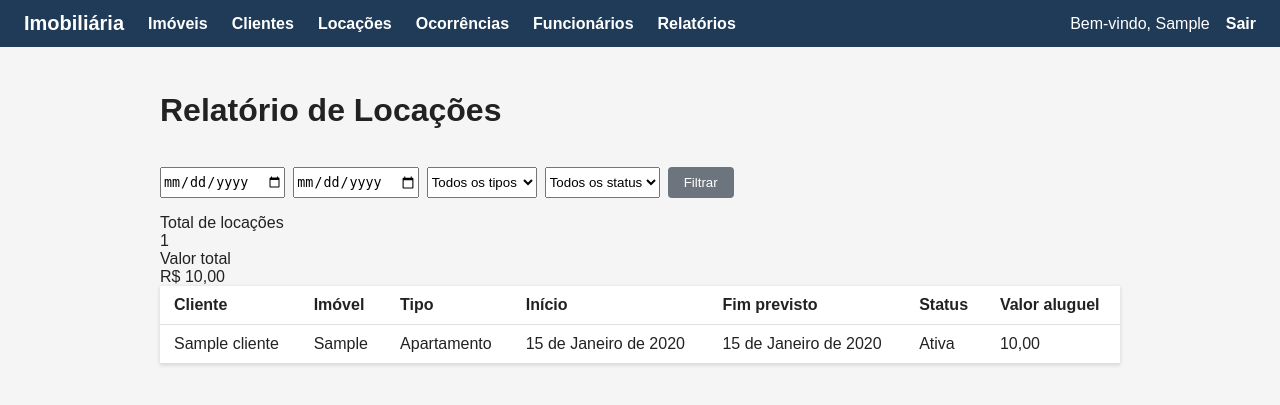
After one commit to crys-k/ProjetoFinal-FULLSTACK, a Django app: page /relatorios/ in a window 1280 px wide. The commit adds this page. Shown: the top 405 px of the page. Run offline with Django 5.2, Linux system fonts and the light colour scheme; a user stored in the database is signed in; tables that the repository leaves empty hold one stand-in row (values such as "Sample post").

Commit message:
feat: adiciona template e partial de relatorio de locacoes

```diff
--- a/imobiliaria/templates/imobiliaria/_partials/_nav-bar.html
+++ b/imobiliaria/templates/imobiliaria/_partials/_nav-bar.html
@@ -7,6 +7,7 @@
         <a href="{% url 'imobiliaria:ocorrencia_lista' %}" class="nav-bar__link">Ocorrências</a>
         {% if user.is_staff %}
             <a href="{% url 'imobiliaria:funcionario_lista' %}" class="nav-bar__link">Funcionários</a>
+            <a href="{% url 'imobiliaria:relatorio_locacoes' %}" class="nav-bar__link">Relatórios</a>
         {% endif %}
     </div>
     <div class="nav-bar__usuario">
--- /dev/null
+++ b/imobiliaria/templates/imobiliaria/_partials/_relatorio-linha.html
@@ -0,0 +1,9 @@
+<tr class="tabela__linha">
+    <td>{{ locacao.cliente.nome }}</td>
+    <td>{{ locacao.imovel.endereco }}</td>
+    <td>{{ locacao.imovel.get_tipo_display }}</td>
+    <td>{{ locacao.data_inicio }}</td>
+    <td>{{ locacao.data_fim_prevista }}</td>
+    <td>{{ locacao.get_status_display }}</td>
+    <td>{{ locacao.imovel.valor_aluguel }}</td>
+</tr>
--- /dev/null
+++ b/imobiliaria/templates/imobiliaria/relatorio_locacoes.html
@@ -0,0 +1,61 @@
+{% extends 'imobiliaria/base.html' %}
+
+{% block title %}Relatório de Locações | Imobiliária{% endblock %}
+
+{% block conteudo %}
+    <div class="pagina-cabecalho">
+        <h1>Relatório de Locações</h1>
+    </div>
+
+    <form method="get" class="filtro-imoveis">
+        <input type="date" name="data_inicio_de" value="{{ data_inicio_de|default:'' }}">
+        <input type="date" name="data_inicio_ate" value="{{ data_inicio_ate|default:'' }}">
+        <select name="tipo">
+            <option value="">Todos os tipos</option>
+            {% for valor, rotulo in tipo_opcoes %}
+                <option value="{{ valor }}" {% if valor == tipo_selecionado %}selected{% endif %}>{{ rotulo }}</option>
+            {% endfor %}
+        </select>
+        <select name="status">
+            <option value="">Todos os status</option>
+            {% for valor, rotulo in status_opcoes %}
+                <option value="{{ valor }}" {% if valor == status_selecionado %}selected{% endif %}>{{ rotulo }}</option>
+            {% endfor %}
+        </select>
+        <button type="submit" class="botao botao--secundario">Filtrar</button>
+    </form>
+
+    <div class="relatorio-resumo">
+        <div class="relatorio-resumo__item">
+            <div>Total de locações</div>
+            <div class="relatorio-resumo__valor">{{ total_locacoes }}</div>
+        </div>
+        <div class="relatorio-resumo__item">
+            <div>Valor total</div>
+            <div class="relatorio-resumo__valor">R$ {{ valor_total }}</div>
+        </div>
+    </div>
+
+    <table class="tabela">
+        <thead>
+            <tr>
+                <th>Cliente</th>
+                <th>Imóvel</th>
+                <th>Tipo</th>
+                <th>Início</th>
+                <th>Fim previsto</th>
+                <th>Status</th>
+                <th>Valor aluguel</th>
+            </tr>
+        </thead>
+        <tbody>
+            {% for locacao in locacoes %}
+                {% include 'imobiliaria/_partials/_relatorio-linha.html' %}
+            {% empty %}
+                <tr>
+                    <td colspan="7">Nenhuma locação encontrada para os filtros selecionados.</td>
+                </tr>
+            {% endfor %}
+        </tbody>
+    </table>
+{% endblock %}
```
